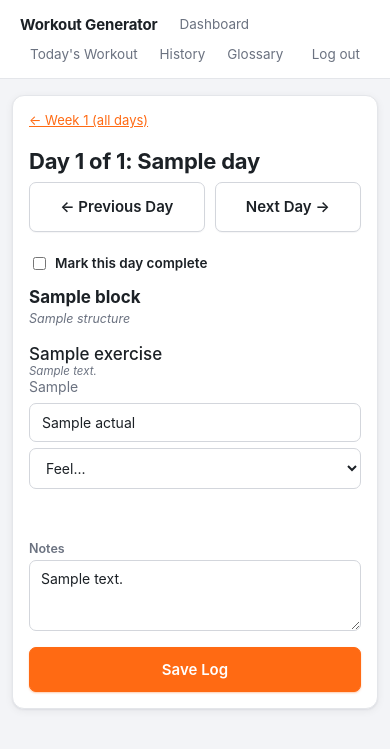
After one commit to rebornyoda77/home_workout_template_generator, a Flask app: template workout_generator/templates/today.html in a window 390 px wide. The commit adds this page. Shown: the top 749 px of the page. Run offline with Flask 3, Linux system fonts and the light colour scheme; the visitor is signed in with stand-in values (Sample User, id 1); the template is opened without the code that fills it: most values are stand-ins (such as "Sample title", 1, 10 or a date in 2020).

Commit message:
Add Today's Workout: a single-day Focus Mode view
The full week view works fine as a reference, but isn't what you want
open on your phone mid-set. New /today jumps to the latest week's
first not-yet-completed day; /week/<n>/day/<m>/today shows just that
day with larger touch-friendly text, Previous/Next Day navigation,
and the same log form (which now stays on this view after saving
instead of bouncing to the full week). Every day-card also links
straight into Focus Mode.

Verified on a phone-sized viewport with Playwright, including the
completed-day skip logic (mark Day 1 done -> /today lands on Day 2).

Co-Authored-By: Claude Sonnet 5 <noreply@anthropic.com>
Claude-Session: https://claude.ai/code/session_0111RYdjjQW8pdtjhFA7yCUw

```diff
--- a/workout_generator/templates/_week_days.html
+++ b/workout_generator/templates/_week_days.html
@@ -1,6 +1,9 @@
 {% for day in week.days %}
 <div class="day-card">
   <h2>Day {{ loop.index }}: {{ day.title }}{% if day.completed %} <span class="tag tag-completed">Completed</span>{% endif %}</h2>
+  <p class="meta no-print" style="margin: -8px 0 14px;">
+    <a href="{{ url_for('today_day', week_index=week.week_index, day_index=loop.index0) }}">Open in Focus Mode &rarr;</a>
+  </p>
   <form method="post" action="{{ url_for('log_day_route', week_index=week.week_index, day_index=loop.index0) }}" class="log-form">
     <input type="hidden" name="csrf_token" value="{{ csrf_token }}">
     <label class="log-complete-toggle">
--- a/workout_generator/templates/base.html
+++ b/workout_generator/templates/base.html
@@ -68,6 +68,17 @@
   .log-form textarea { width: 100%; padding: 9px 11px; font-size: 14px; font-family: inherit; border: 1px solid var(--border-strong); border-radius: var(--radius-sm); background: var(--surface); color: var(--text); resize: vertical; }
   .log-form .button { margin-top: 12px; }
   .tag-completed { color: var(--accent-hover); background: var(--accent-soft); border: 1px solid var(--accent-soft-border); border-radius: 999px; padding: 2px 10px; font-size: 11.5px; font-weight: 600; vertical-align: middle; }
+  .today-nav { display: flex; gap: 10px; margin: 4px 0 22px; }
+  .today-nav .button { flex: 1 1 auto; text-align: center; padding: 14px; font-size: 15px; font-weight: 600; }
+  .today-view h1 { font-size: 22px; }
+  .today-block { margin-bottom: 22px; padding-bottom: 18px; border-bottom: 1px solid var(--border); }
+  .today-block:last-of-type { border-bottom: none; }
+  .today-block h2 { font-size: 17px; margin: 0 0 4px; }
+  .today-exercise-list li { padding: 12px 0; font-size: 16px; }
+  .today-exercise-list .exercise-name { font-size: 17px; }
+  .today-exercise-list .exercise-load { font-size: 14px; }
+  .today-log-form .log-actual, .today-log-form .log-feel { padding: 10px 12px; font-size: 14px; }
+  .today-log-form .log-row { margin-top: 8px; }
   .search-bar { margin: 4px 0 20px; }
   .search-bar input { font-size: 15px; }
   .glossary-toc { display: flex; flex-wrap: wrap; gap: 6px; margin: 4px 0 24px; }
@@ -162,6 +173,7 @@
 <nav>
   <span class="brand">Workout Generator</span>
   <a href="{{ url_for('dashboard') }}" class="{{ 'active' if active_page == 'dashboard' else '' }}">Dashboard</a>
+  <a href="{{ url_for('today') }}" class="{{ 'active' if active_page == 'today' else '' }}">Today's Workout</a>
   <a href="{{ url_for('history_page') }}" class="{{ 'active' if active_page in ('history', 'weeks') else '' }}">History</a>
   <a href="{{ url_for('glossary') }}" class="{{ 'active' if active_page == 'glossary' else '' }}">Glossary</a>
   <span class="spacer"></span>
--- /dev/null
+++ b/workout_generator/templates/today.html
@@ -0,0 +1,64 @@
+{% extends "base.html" %}
+{% block title %}Day {{ day_number }}: {{ day.title }} — Workout Generator{% endblock %}
+{% block content %}
+<div class="today-view">
+<p class="meta">
+  <a href="{{ url_for('view_week', week_index=week.week_index) }}">&larr; Week {{ week.week_index }} (all days)</a>
+</p>
+<h1>Day {{ day_number }} of {{ total_days }}: {{ day.title }}{% if day.completed %} <span class="tag tag-completed">Completed</span>{% endif %}</h1>
+
+<div class="today-nav no-print">
+  {% if prev_day_index is not none %}
+  <a href="{{ url_for('today_day', week_index=week.week_index, day_index=prev_day_index) }}" class="button">&larr; Previous Day</a>
+  {% endif %}
+  {% if next_day_index is not none %}
+  <a href="{{ url_for('today_day', week_index=week.week_index, day_index=next_day_index) }}" class="button">Next Day &rarr;</a>
+  {% endif %}
+</div>
+
+<form method="post" action="{{ url_for('log_day_route', week_index=week.week_index, day_index=day_index) }}" class="log-form today-log-form">
+  <input type="hidden" name="csrf_token" value="{{ csrf_token }}">
+  <input type="hidden" name="next" value="today">
+  <label class="log-complete-toggle">
+    <input type="checkbox" name="completed" {{ 'checked' if day.completed }}> Mark this day complete
+  </label>
+
+  {% for block in day.blocks %}
+  {% set block_index = loop.index0 %}
+  <div class="block today-block">
+    <h2>{{ block.title }}</h2>
+    <p class="block-structure">{{ block.structure }}</p>
+    <ul class="exercise-list today-exercise-list">
+      {% for exercise in block.exercises %}
+      <li>
+        <div class="exercise-row">
+          <span>
+            <span class="exercise-name">{{ exercise.name }}{{ ' (each side)' if exercise.unilateral else '' }}</span>
+            {% if exercise.note %}<span class="exercise-note">{{ exercise.note }}</span>{% endif %}
+          </span>
+          <span class="exercise-load">{{ exercise.load_hint }}</span>
+        </div>
+        {% set suggestion = suggestions.get(exercise.name, '') if suggestions else '' %}
+        {% if suggestion %}<p class="exercise-suggestion">{{ suggestion }}</p>{% endif %}
+        <div class="log-row">
+          <input type="text" class="log-actual" name="actual_b{{ block_index }}_e{{ loop.index0 }}"
+                 placeholder="What did you actually do?" value="{{ exercise.actual }}">
+          <select class="log-feel" name="feel_b{{ block_index }}_e{{ loop.index0 }}">
+            <option value="" {{ 'selected' if not exercise.feel }}>Feel...</option>
+            <option value="easy" {{ 'selected' if exercise.feel == 'easy' }}>Too easy</option>
+            <option value="right" {{ 'selected' if exercise.feel == 'right' }}>Just right</option>
+            <option value="hard" {{ 'selected' if exercise.feel == 'hard' }}>Too hard</option>
+          </select>
+        </div>
+      </li>
+      {% endfor %}
+    </ul>
+  </div>
+  {% endfor %}
+
+  <label for="today_notes">Notes</label>
+  <textarea id="today_notes" name="notes" rows="3" placeholder="How'd it go?">{{ day.notes }}</textarea>
+  <button type="submit" class="button save-button">Save Log</button>
+</form>
+</div>
+{% endblock %}
--- a/workout_generator/web_server.py
+++ b/workout_generator/web_server.py
@@ -251,7 +251,40 @@ def create_app(
             completed=completed, notes=notes, exercise_logs=exercise_logs,
         )
         flash(f"Saved log for Day {day_index + 1}.")
+        if request.form.get("next") == "today":
+            return redirect(url_for("today_day", week_index=week_index, day_index=day_index))
         return redirect(url_for("view_week", week_index=week_index))
+
+    @app.route("/today")
+    def today():
+        history = History.load(app.config["HISTORY_PATH"])
+        if not history.weeks:
+            flash("No weeks generated yet.")
+            return redirect(url_for("dashboard"))
+        latest = history.weeks[-1]
+        day_index = next((i for i, d in enumerate(latest["days"]) if not d.get("completed")), 0)
+        return redirect(url_for("today_day", week_index=latest["week_index"], day_index=day_index))
+
+    @app.route("/week/<int:week_index>/day/<int:day_index>/today")
+    def today_day(week_index: int, day_index: int):
+        history = History.load(app.config["HISTORY_PATH"])
+        entry = history.week_by_index(week_index)
+        if entry is None or not (0 <= day_index < len(entry["days"])):
+            return "That day doesn't exist.", 404
+
+        day = entry["days"][day_index]
+        total_days = len(entry["days"])
+        day_suggestions = {
+            exercise["name"]: suggestion_for(history.last_log(exercise["name"]))
+            for block in day["blocks"] for exercise in block["exercises"]
+        }
+        return render_template(
+            "today.html", active_page="today", week=entry, day=day, day_index=day_index,
+            day_number=day_index + 1, total_days=total_days,
+            prev_day_index=(day_index - 1 if day_index > 0 else None),
+            next_day_index=(day_index + 1 if day_index < total_days - 1 else None),
+            suggestions=day_suggestions, csrf_token=_new_csrf_token(),
+        )
 
     @app.route("/history")
     def history_page():
```
Also changed, not shown: tests/test_web.py (+55 -0 lines), README.md.
